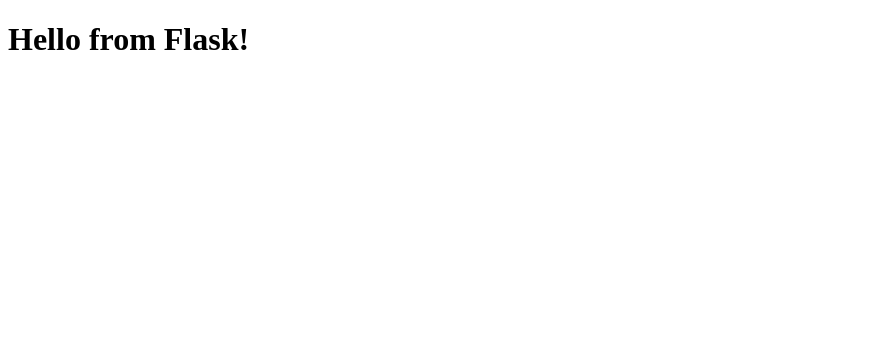
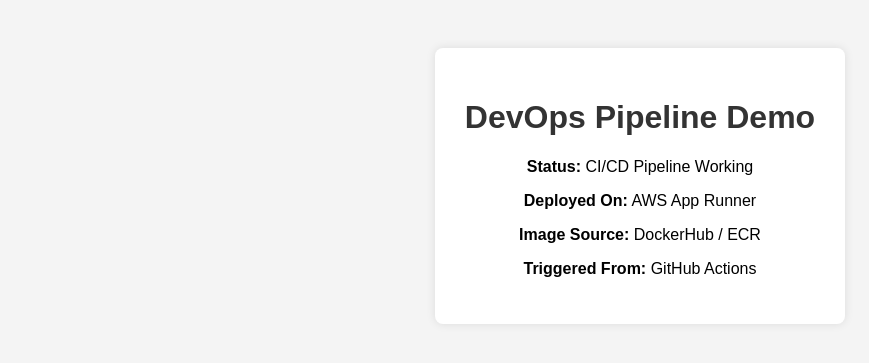
Before and after one commit to shivali-devops/helloworld-devops-poc, a Flask app: page / in a window 1280 px wide. Shown: the top 363 px of the page, without its empty margins (0-869 px from the left). Run offline with Flask 3, Linux system fonts and the light colour scheme.

Commit message:
Update index.html

```diff
--- a/templates/index.html
+++ b/templates/index.html
@@ -1,9 +1,32 @@
 <!DOCTYPE html>
 <html lang="en">
 <head>
-    <title>Hello</title>
+    <title>DevOps POC App</title>
+    <style>
+        body {
+            font-family: Arial, sans-serif;
+            padding: 40px;
+            background-color: #f4f4f4;
+            text-align: center;
+        }
+        .container {
+            background: #fff;
+            padding: 30px;
+            border-radius: 8px;
+            display: inline-block;
+            box-shadow: 0 0 10px rgba(0,0,0,0.1);
+        }
+        h1 { color: #333; }
+        label { font-weight: bold; }
+    </style>
 </head>
 <body>
-    <h1>Hello from Flask!</h1>
+    <div class="container">
+        <h1>DevOps Pipeline Demo</h1>
+        <p><label>Status:</label> CI/CD Pipeline Working</p>
+        <p><label>Deployed On:</label> AWS App Runner</p>
+        <p><label>Image Source:</label> DockerHub / ECR</p>
+        <p><label>Triggered From:</label> GitHub Actions</p>
+    </div>
 </body>
 </html>
```
